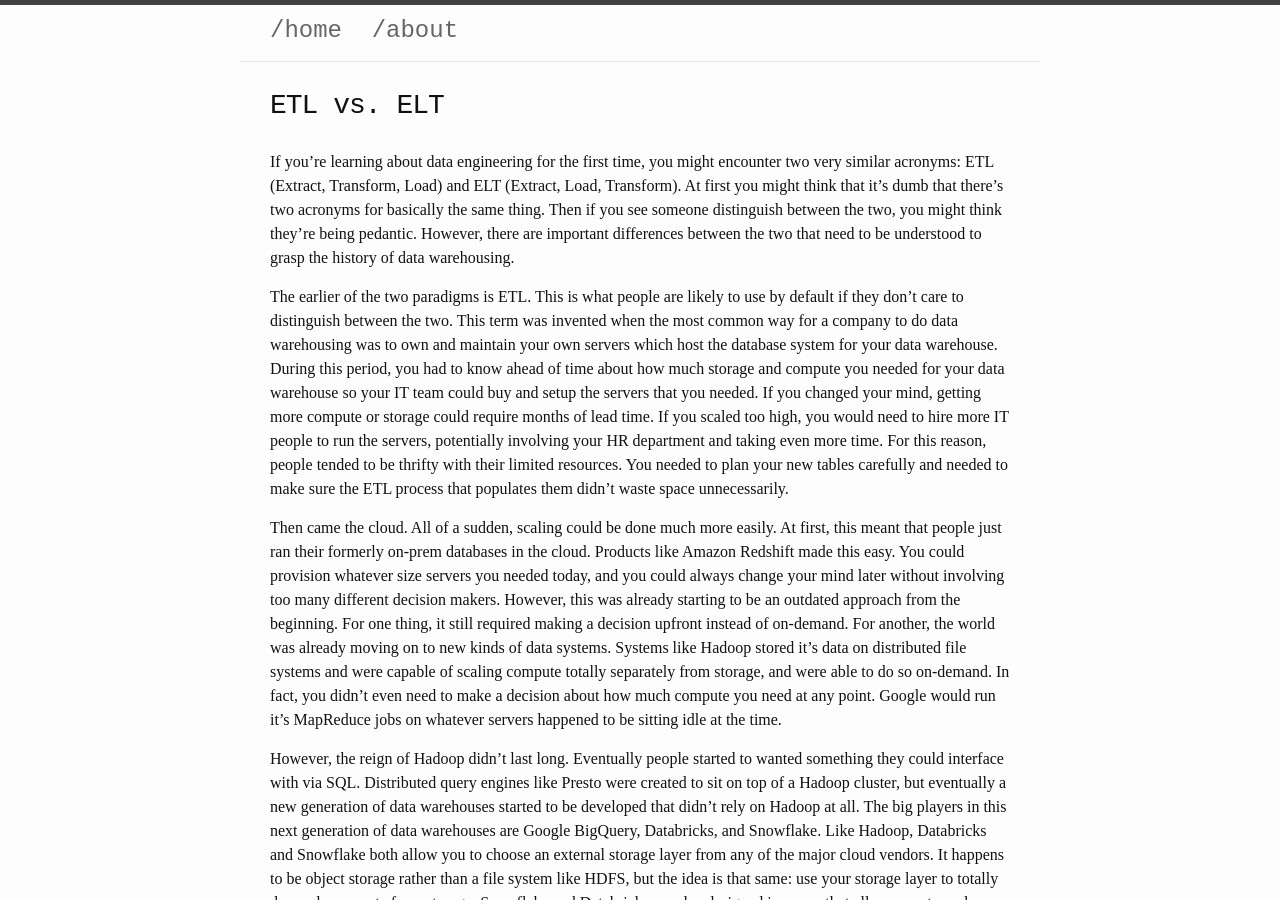
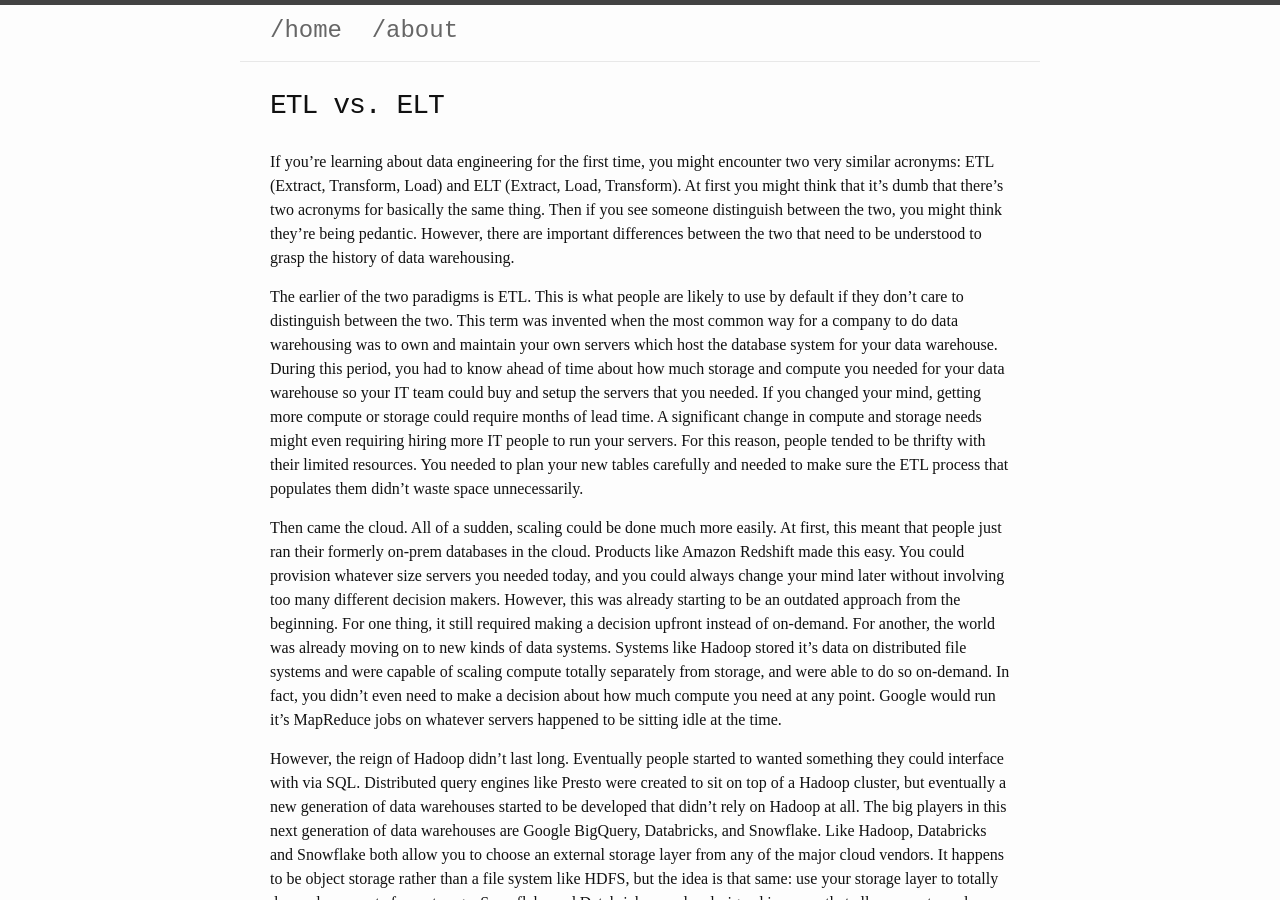
Before and after one commit to mattsteadman/mattsteadman.github.io, a Jekyll site: the page built from _posts/2023-02-20-etl-vs-elt.md, in a window 1280 px wide and 900 px high. Built offline with Jekyll 4.4.1, drawn with Linux system fonts in a browser that asks for light colours.

Commit message:
Phrasing

```diff
--- a/_posts/2023-02-20-etl-vs-elt.md
+++ b/_posts/2023-02-20-etl-vs-elt.md
@@ -9,7 +9,7 @@ description: "ETL vs. ELT"
 
 If you're learning about data engineering for the first time, you might encounter two very similar acronyms: ETL (Extract, Transform, Load) and ELT (Extract, Load, Transform). At first you might think that it's dumb that there's two acronyms for basically the same thing. Then if you see someone distinguish between the two, you might think they're being pedantic. However, there are important differences between the two that need to be understood to grasp the history of data warehousing.
 
-The earlier of the two paradigms is ETL. This is what people are likely to use by default if they don't care to distinguish between the two. This term was invented when the most common way for a company to do data warehousing was to own and maintain your own servers which host the database system for your data warehouse. During this period, you had to know ahead of time about how much storage and compute you needed for your data warehouse so your IT team could buy and setup the servers that you needed. If you changed your mind, getting more compute or storage could require months of lead time. If you scaled too high, you would need to hire more IT people to run the servers, potentially involving your HR department and taking even more time. For this reason, people tended to be thrifty with their limited resources. You needed to plan your new tables carefully and needed to make sure the ETL process that populates them didn't waste space unnecessarily.
+The earlier of the two paradigms is ETL. This is what people are likely to use by default if they don't care to distinguish between the two. This term was invented when the most common way for a company to do data warehousing was to own and maintain your own servers which host the database system for your data warehouse. During this period, you had to know ahead of time about how much storage and compute you needed for your data warehouse so your IT team could buy and setup the servers that you needed. If you changed your mind, getting more compute or storage could require months of lead time. A significant change in compute and storage needs might even requiring hiring more IT people to run your servers. For this reason, people tended to be thrifty with their limited resources. You needed to plan your new tables carefully and needed to make sure the ETL process that populates them didn't waste space unnecessarily.
 
 Then came the cloud. All of a sudden, scaling could be done much more easily. At first, this meant that people just ran their formerly on-prem databases in the cloud. Products like Amazon Redshift made this easy. You could provision whatever size servers you needed today, and you could always change your mind later without involving too many different decision makers. However, this was already starting to be an outdated approach from the beginning. For one thing, it still required making a decision upfront instead of on-demand. For another, the world was already moving on to new kinds of data systems. Systems like Hadoop stored it's data on distributed file systems and were capable of scaling compute totally separately from storage, and were able to do so on-demand. In fact, you didn't even need to make a decision about how much compute you need at any point. Google would run it's MapReduce jobs on whatever servers happened to be sitting idle at the time.
 
```
